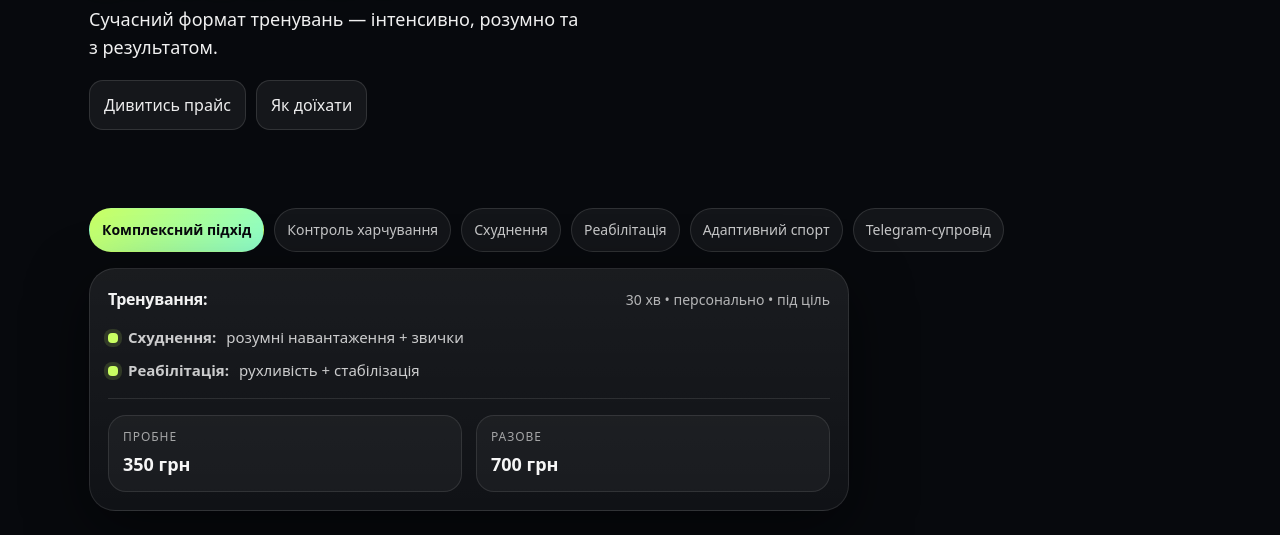
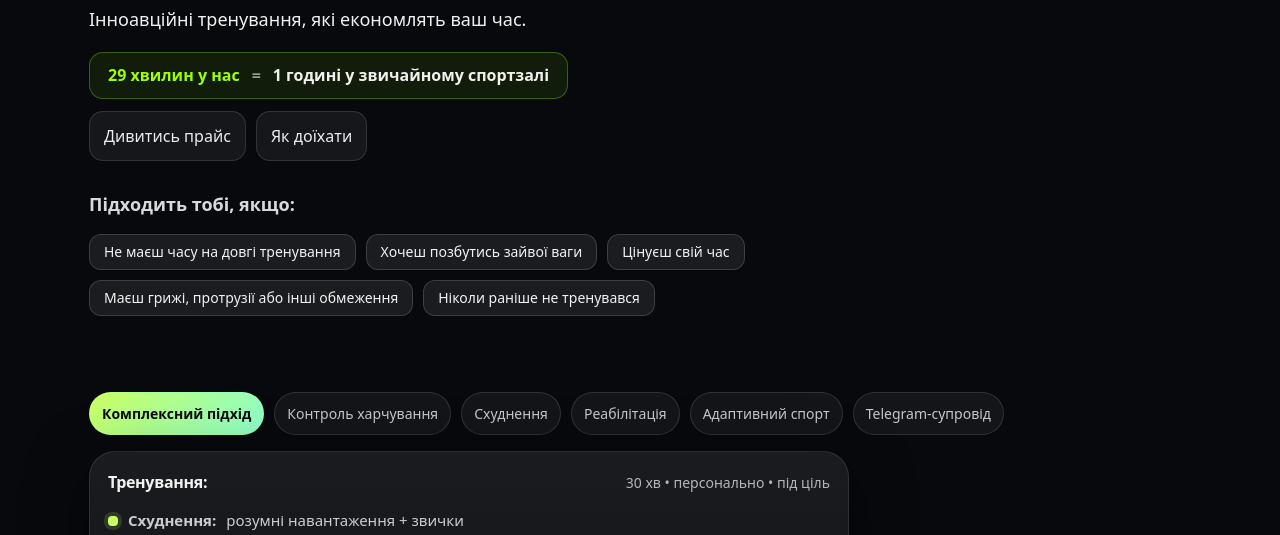
Before and after one commit to KStrochan/29Training-hall29, a plain HTML site: page index.html in a window 1280 px wide. Shown: the part 265-800 px from the top of the page. Drawn offline with Linux system fonts and the light colour scheme.

Commit message:
Add text under h1 and ul

```diff
--- a/css/styles.css
+++ b/css/styles.css
@@ -143,6 +143,37 @@ img {
   max-width: 500px;
   color: rgba(255, 255, 255, 0.94);
 }
+.hero__subtitle {
+  margin-top: 18px;
+  font-size: 18px;
+  opacity: 0.85;
+  max-width: 600px;
+}
+
+.hero__highlight {
+  margin-bottom: 0;
+  display: inline-flex;
+  align-items: center;
+  gap: 12px;
+  padding: 10px 18px;
+  border-radius: 14px;
+  background: rgba(158, 255, 0, 0.08);
+  border: 1px solid rgba(158, 255, 0, 0.3);
+  font-weight: 600;
+  font-size: 16px;
+}
+
+.hero__highlight span:first-child {
+  color: #9EFF00;
+}
+
+.hero__equals {
+  opacity: 0.6;
+  color: rgba(255, 255, 255, 0.94);
+}
+.hero__equality{
+  color: rgba(255, 255, 255, 0.94);
+}
 
 .hero__badges{
     padding-top: 64px;
@@ -161,6 +192,39 @@ img {
   flex-wrap: wrap;
   gap: 10px;
   margin: 12px 0 14px;
+}
+.hero__fitBlock {
+  margin-top: 30px;
+  max-width: 700px;
+  color: rgba(255, 255, 255, 0.94);
+}
+
+.hero__fitTitle {
+  font-weight: 600;
+  margin-bottom: 15px;
+  font-size: 18px;
+  opacity: 0.9;
+}
+
+.hero__fitChips {
+  display: flex;
+  flex-wrap: wrap;
+  gap: 10px;
+}
+
+.fitChip {
+  background: rgba(255,255,255,0.08);
+  border: 1px solid rgba(255,255,255,0.15);
+  padding: 6px 14px;
+  border-radius: 12px;
+  font-size: 14px;
+  transition: 0.3s ease;
+}
+
+.fitChip:hover {
+  background: #9EFF00;
+  color: #000;
+  transform: translateY(-2px);
 }
 
 .btn,
--- a/index.html
+++ b/index.html
@@ -34,9 +34,12 @@
               Тренування, які тривають
               <span class="hero__titleAccent">29 хвилин!</span>
             </h1>
-            <p class="hero__tagline reveal">
-  Сучасний формат тренувань — інтенсивно, розумно та з результатом.
-</p>
+            <p class="hero__tagline reveal">Інноавційні тренування, які економлять ваш час.</p>
+            <div class="hero__highlight reveal">
+    <span>29 хвилин у нас</span>
+    <span class="hero__equals">=</span>
+    <span class="hero__equality">1 годині у звичайному спортзалі</span>
+            </div>
             <div class="hero__actions reveal">
               <a class="btn" href="#pricing">Дивитись прайс</a>
               <a
@@ -48,6 +51,21 @@
                 Як доїхати
               </a>
             </div>
+<div class="hero__fitBlock reveal">
+
+  <p class="hero__fitTitle">Підходить тобі, якщо:</p>
+
+  <div class="hero__fitChips">
+    <span class="fitChip">Не маєш часу на довгі тренування</span>
+    <span class="fitChip">Хочеш позбутись зайвої ваги</span>
+    <span class="fitChip">Цінуєш свій час</span>
+    <span class="fitChip">Маєш грижі, протрузії або інші обмеження</span>
+    <span class="fitChip">Ніколи раніше не тренувався</span>
+  </div>
+
+</div>
+
+
             <div class="hero__badges">
               <span class="pill pill--strong">Комплексний підхід</span>
               <span class="pill">Контроль харчування</span>
```
